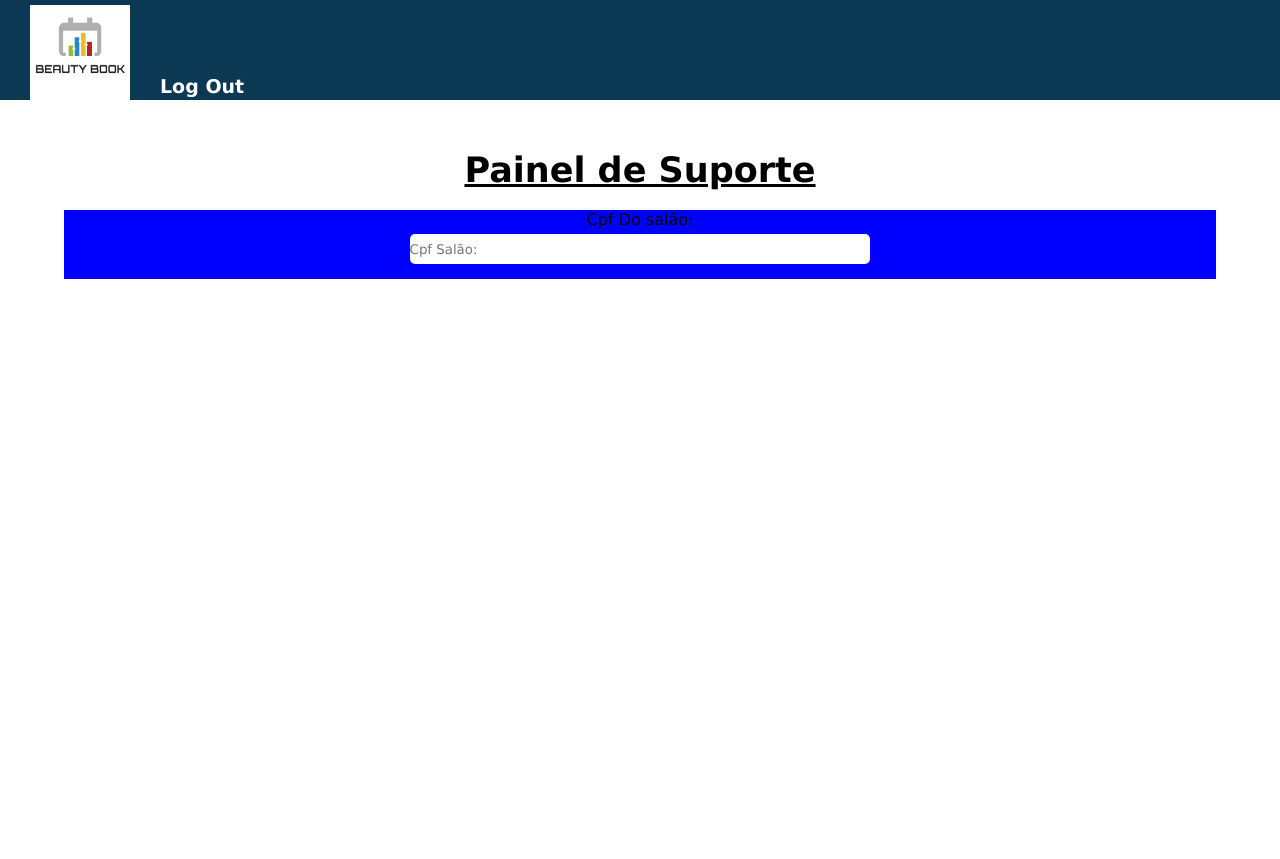
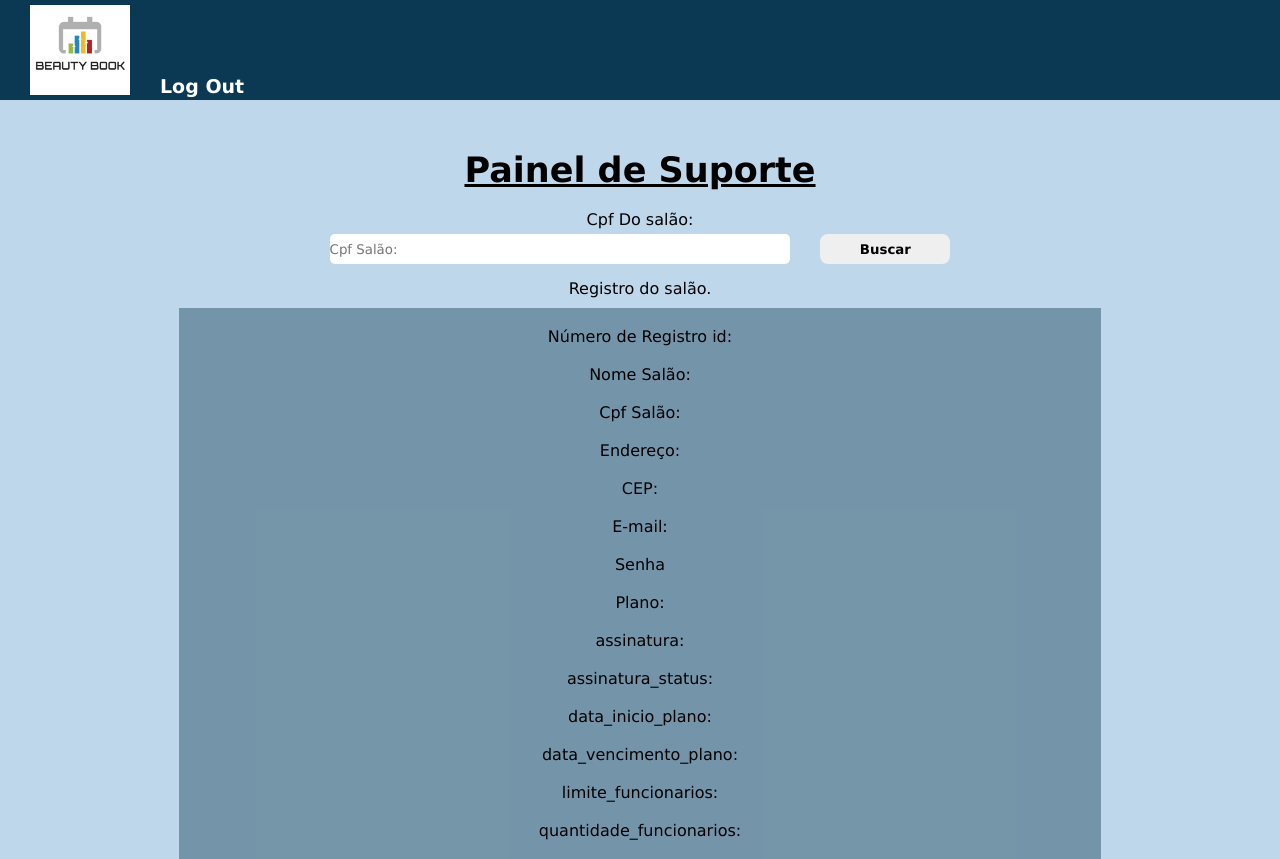
Before and after one commit to joaoMicheletti/BeautyBook, a React (Create React App) app in the folder frontend/: page /cpanel in a window 1280 px wide. Before the commit the page ends 800 px from the top, so only its background shows below. Built offline with nearby package versions, Linux system fonts and the light colour scheme; what @mercadopago/sdk-react would draw is missing.

Commit message:
criada a função para buscar um salão

```diff
--- a/frontend/src/pages/cpanel/cpanel.js
+++ b/frontend/src/pages/cpanel/cpanel.js
@@ -1,20 +1,72 @@
-import React from "react";
+import React, {useState} from "react";
 import Logo from '../assets/Logo.png';
 import './styleCpanel.css';
+import Api from '../../services/api';
 
 export default function Cpanel(){
+    const [infoSalao, setInfoSalao] = useState("");
+    async function BuscarSalao(){
+        const Data = {
+            cpf_salao: document.querySelector(".cpf_salao").value
+        }
+        console.log(Data);
+        await Api.post('/buscarsalao', Data).then((Response) =>{
+            if(Response.data.length === 0){
+                alert('Não encontramos salão com esse "cpf"');
+            } else {
+                setInfoSalao(Response.data[0]);
+            };
+        }).catch((Erro) => {alert('Erro na solicitação.')});
+        console.log(infoSalao)
+        document.querySelector('#id').innerHTML = infoSalao.id;
+        document.querySelector('#name').innerHTML = infoSalao.nome_salao;
+        document.querySelector('#cpf').innerHTML = infoSalao.cpf_salao;
+        document.querySelector('#endereco').innerHTML = infoSalao.endereco;
+        document.querySelector('#cep').innerHTML = infoSalao.cep;
+        document.querySelector('#email').innerHTML = infoSalao.email;
+        document.querySelector('#senha').innerHTML = infoSalao.senha;
+        document.querySelector('#plano').innerHTML = infoSalao.plano;
+        document.querySelector('#assinatura').innerHTML = infoSalao.assinatura;
+        document.querySelector('#assinatura_status').innerHTML = infoSalao.assinatura_status;
+        document.querySelector('#data_inicio_plano').innerHTML = infoSalao.data_inicio_plano;
+        document.querySelector('#data_vencimento_plano').innerHTML = infoSalao.data_vencimento_plano;
+        document.querySelector('#limite_funcionarios').innerHTML = infoSalao.limite_funcionarios;
+        document.querySelector('#quantidade_funcionarios').innerHTML = infoSalao.quantidade_funcionarios;
+
+    };
     return(
         <div id="CpanelContainer">
             <header id="CpanelHeader">
-                <img src={Logo} alt="logo"/>
+                <img id="LogoImg" src={Logo} alt="logo"/>
                 <nav id="Menu">
                     <a>Log Out</a>
                 </nav>
             </header>
-            <h1>Painel de Suporte</h1>
+            <h1 id="CpanelTitle" >Painel de Suporte</h1>
             <div id="ConteudoContainer">
                 <label>Cpf Do salão:<br/>
-                    <input type="text" id="inp" placeholder="Cpf Salão:"/>
+                    <input type="text" className="cpf_salao" id="inp" placeholder="Cpf Salão:"/>
+                    <button onClick={BuscarSalao} id="btnBuscar">Buscar</button>
+                </label><br/>
+                <label>
+                    Registro do salão.
+                    <div id="infoSalao">
+                        <br/>
+                        <label>Número de Registro id: <p id="id"></p></label><br/>
+                        <label>Nome Salão: <p id="name"> </p></label><br/>
+                        <label>Cpf Salão:<p id="cpf"></p></label><br/>
+                        <label>Endereço: <p id="endereco"></p></label><br/>
+                        <label>CEP: <p id="cep"></p></label><br/>
+                        <label>E-mail:<p id="email"></p></label><br/>
+                        <label>Senha<p id="senha"></p></label><br/>
+                        <label>Plano:<p id="plano"></p></label><br/>
+                        <label>assinatura: <p id="assinatura"></p></label><br/>
+                        <label>assinatura_status: <p id="assinatura_status"></p></label><br/>
+                        <label>data_inicio_plano: <p id="data_inicio_plano"></p></label><br/>
+                        <label>data_vencimento_plano: <p id="data_vencimento_plano"></p></label><br/>
+                        <label>limite_funcionarios: <p id="limite_funcionarios"></p></label><br/>
+                        <label>quantidade_funcionarios: <p id="quantidade_funcionarios"></p></label><br/>
+                    </div>
                 </label>
             </div>
         </div>
--- a/frontend/src/pages/cpanel/styleCpanel.css
+++ b/frontend/src/pages/cpanel/styleCpanel.css
@@ -1,9 +1,16 @@
+#CpanelContainer{
+    background-color: #bfd7ea;
+}
 #CpanelHeader{
     display: flex;
     flex-flow: row wrap;
     width: 100%;
     height: 100px;
     background-color: #0b3954;
+}
+#CpanelHeader #LogoImg {
+    width: 100px;
+    height: 90px;
 }
 #CpanelHeader #Menu {
     margin-left: 30px;
@@ -22,13 +29,12 @@
     margin-top: 5px;
     width: 100px;
 }
-h1 {
+#CpanelTitle {
     text-align: center;
     text-decoration: underline;
 }
 #ConteudoContainer {
     text-align: center;
-    background-color: blue;
     width: 90%;
     margin-left: 5%;
     height: auto;
@@ -41,3 +47,18 @@ h1 {
     margin-top: 5px;
     margin-bottom: 15px;
 }
+#ConteudoContainer #btnBuscar {
+    margin-left: 30px;
+    width: 130px;
+    height: 30px;
+    border-radius: 8px;
+    font-weight: 600;
+}
+#infoSalao {
+    margin-top: 10px;
+    text-align: center;
+    background-color: #587a8fb6;
+    width: 80%;
+    margin-left: 10%;
+    height: auto;
+}
```
